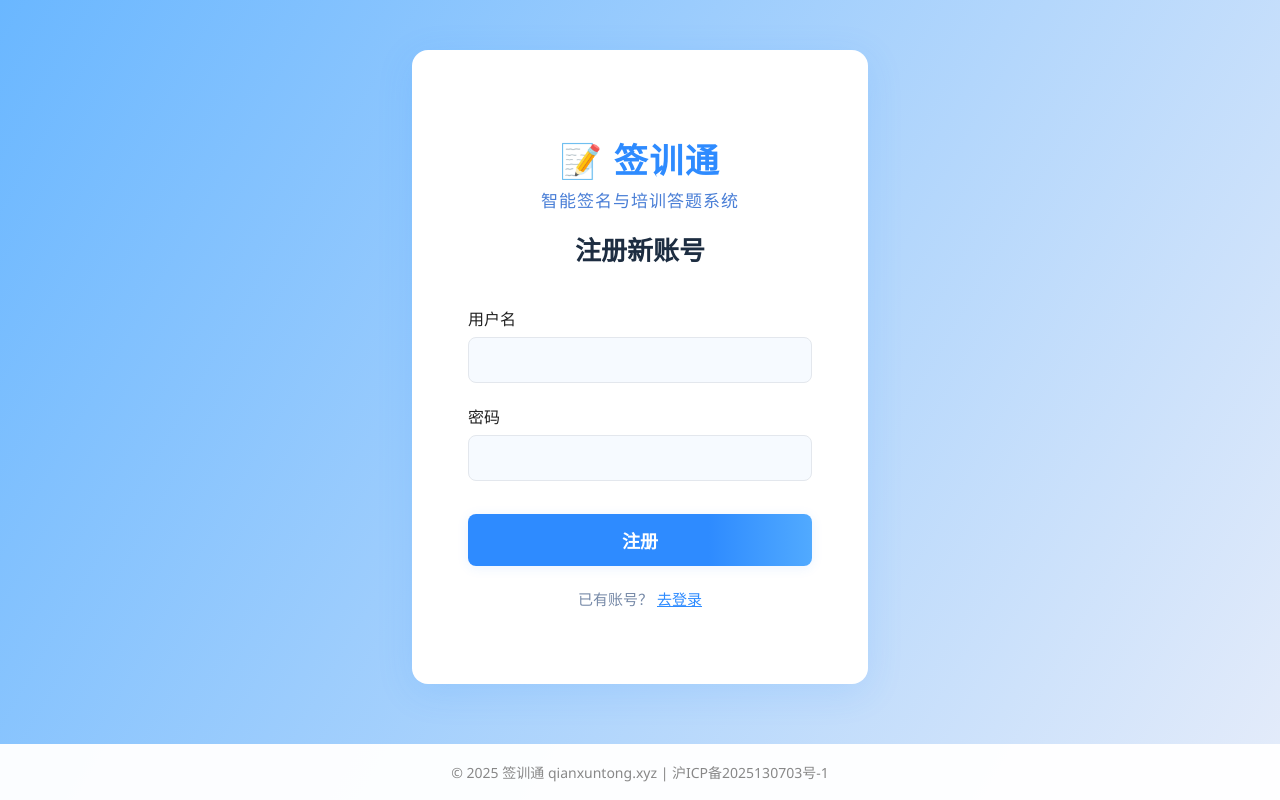
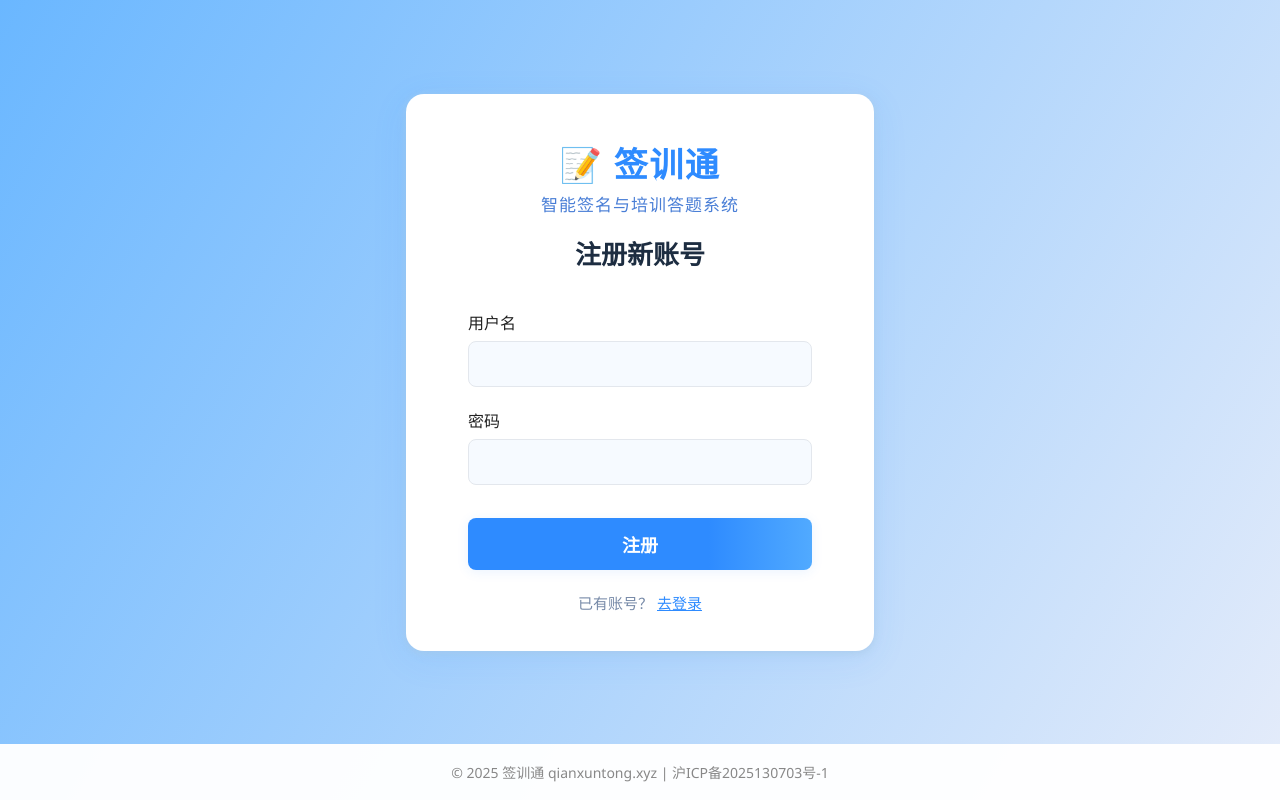
Before and after one commit to HanchengZuo/qianxuntong, a Flask app: page /register in a window 1280 px wide. Run offline with Flask 3, Linux system fonts and the light colour scheme.

Commit message:
fixed css for desktop

```diff
--- a/app/templates/register.html
+++ b/app/templates/register.html
@@ -16,17 +16,28 @@
 
         body {
             min-height: 100vh;
-            margin: 0;
-            padding: 0;
             display: flex;
             flex-direction: column;
             align-items: center;
-            justify-content: flex-start;
             font-family: "Segoe UI", "Helvetica Neue", Arial, sans-serif;
+            box-sizing: border-box;
         }
 
+        /* 新增：main-content 负责内容区自适应居中 */
+        .main-content {
+            flex: 1;
+            /* 自动撑满剩余空间，让footer到底部 */
+            display: flex;
+            flex-direction: column;
+            align-items: center;
+            justify-content: center;
+            /* 垂直、水平都居中 */
+            width: 100%;
+            /* 兼容大屏横向居中 */
+        }
+
+        /* center-box 核心区域 */
         .center-box {
-            flex: 1 0 auto;
             display: flex;
             flex-direction: column;
             align-items: center;
@@ -34,11 +45,13 @@
             width: 100%;
             max-width: 400px;
             background: #fff;
-            border-radius: 16px;
-            box-shadow: 0 8px 36px 0 #2e8bff22;
-            padding: 38px 28px 30px 28px;
-            margin-top: 50px;
-            margin-bottom: 60px;
+            border-radius: 18px;
+            box-shadow: 0 8px 36px 0 #2e8bff19, 0 2px 8px #adcbe3a8;
+            padding: 44px 34px 38px 34px;
+            /* 去掉 margin-top/bottom，完全居中靠main-content的flex实现 */
+            animation: fadeIn .6s;
+            position: relative;
+            z-index: 2;
         }
 
         @keyframes fadeIn {
@@ -206,6 +219,7 @@
 </head>
 
 <body>
+    <div class="main-content">
         <div class="center-box">
             <div style="width:100%;display:flex;flex-direction:column;align-items:center;">
                 <div class="logo">📝 签训通</div>
@@ -229,6 +243,7 @@
                 已有账号？<a href="/login">去登录</a>
             </div>
         </div>
+    </div>
     <footer>
         © 2025 签训通 qianxuntong.xyz |
         <a href="https://beian.miit.gov.cn/" target="_blank" style="color:#888;text-decoration:none;">
```
Also changed, not shown: app/templates/login.html (+19 -3 lines). Lines whose indentation alone changed are shown as unchanged.
